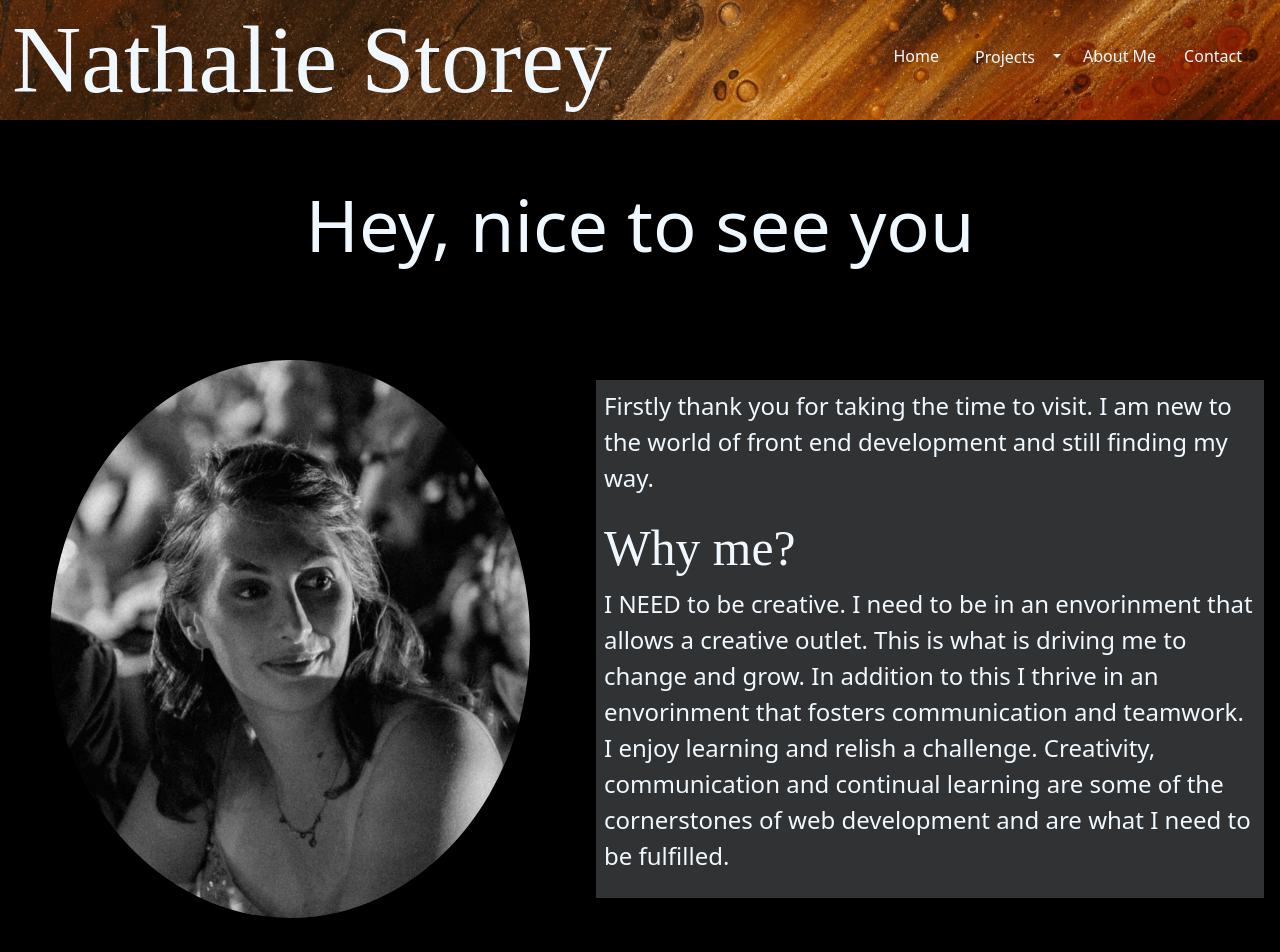
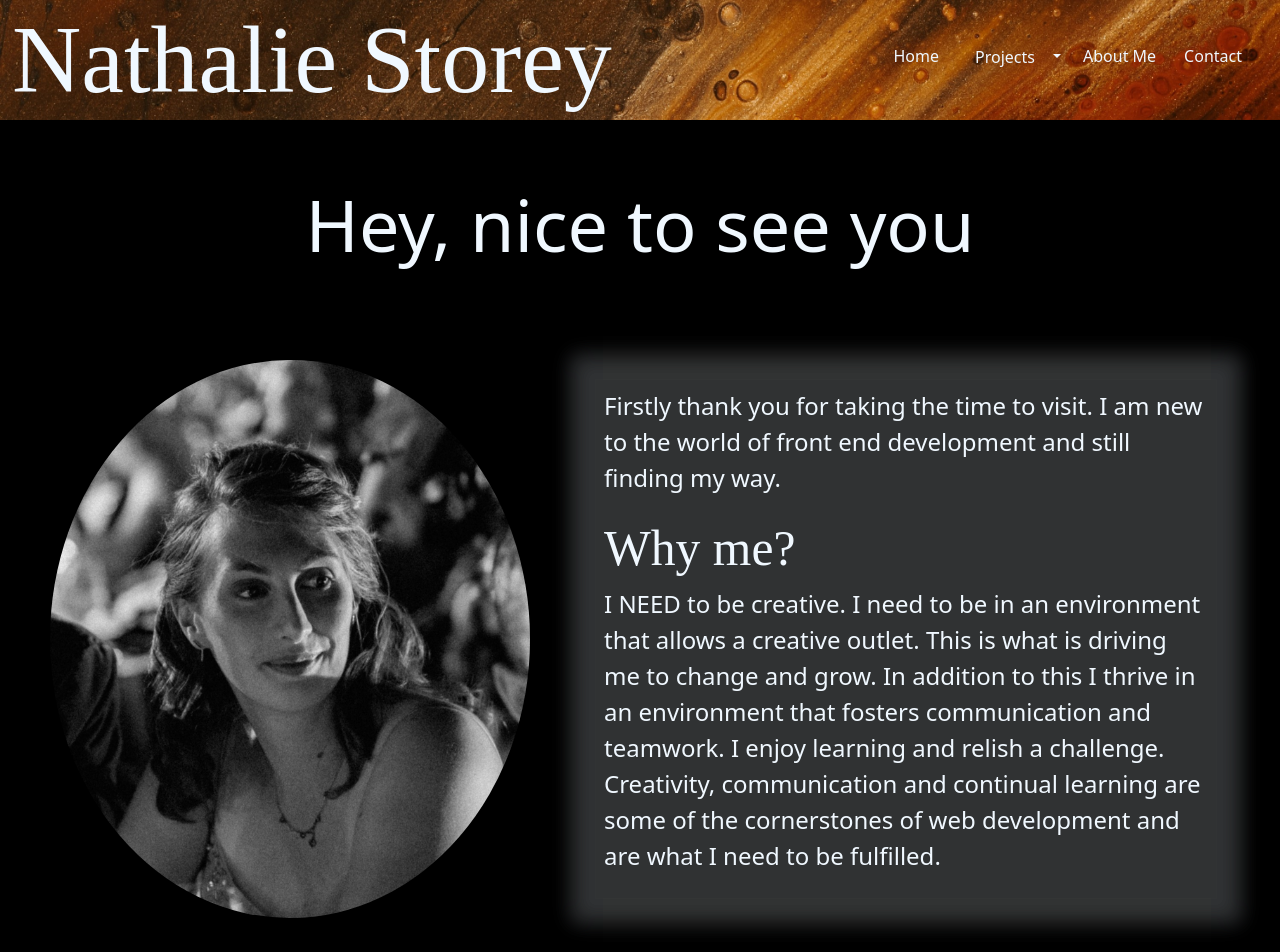
Before and after one commit to NCStorey/Portfolio, a React (Create React App) app: page / in a window 1280 px wide. Shown: the top 952 px of the page. Built offline with nearby package versions, Linux system fonts and the light colour scheme; a web font is replaced by a local one.

Commit message:
css box shadow

```diff
--- a/src/pages/home/home.css
+++ b/src/pages/home/home.css
@@ -55,9 +55,13 @@
 .intro{
     padding: 0.5rem;
     margin:1rem;
+    margin-right: 4rem;
     color: aliceblue;
     font-size: 1.5rem;
     background-color:rgba(240, 248, 255, 0.2);
+    box-shadow:
+    0px 0px 20px 25px rgba(240, 248, 255, 0.11) ,
+    -0px -0px 20px 25px rgba(240, 248, 255, 0.11);
 }
 
 .subtitle{
--- a/src/pages/home/home.js
+++ b/src/pages/home/home.js
@@ -24,7 +24,7 @@ function Home() {
             </p>
 
             <span className='subtitle'>Why me?</span>
-            <p>I NEED to be creative. I need to be in an envorinment that allows a creative outlet. This is what is driving me to change and grow. In addition to this I thrive in an envorinment that fosters communication and teamwork. I enjoy learning and relish a challenge. Creativity, communication and continual learning are some of the cornerstones of web development and are what I need to be fulfilled.
+            <p>I NEED to be creative. I need to be in an environment that allows a creative outlet. This is what is driving me to change and grow. In addition to this I thrive in an environment that fosters communication and teamwork. I enjoy learning and relish a challenge. Creativity, communication and continual learning are some of the cornerstones of web development and are what I need to be fulfilled.
             </p>
 
           </div>
```
